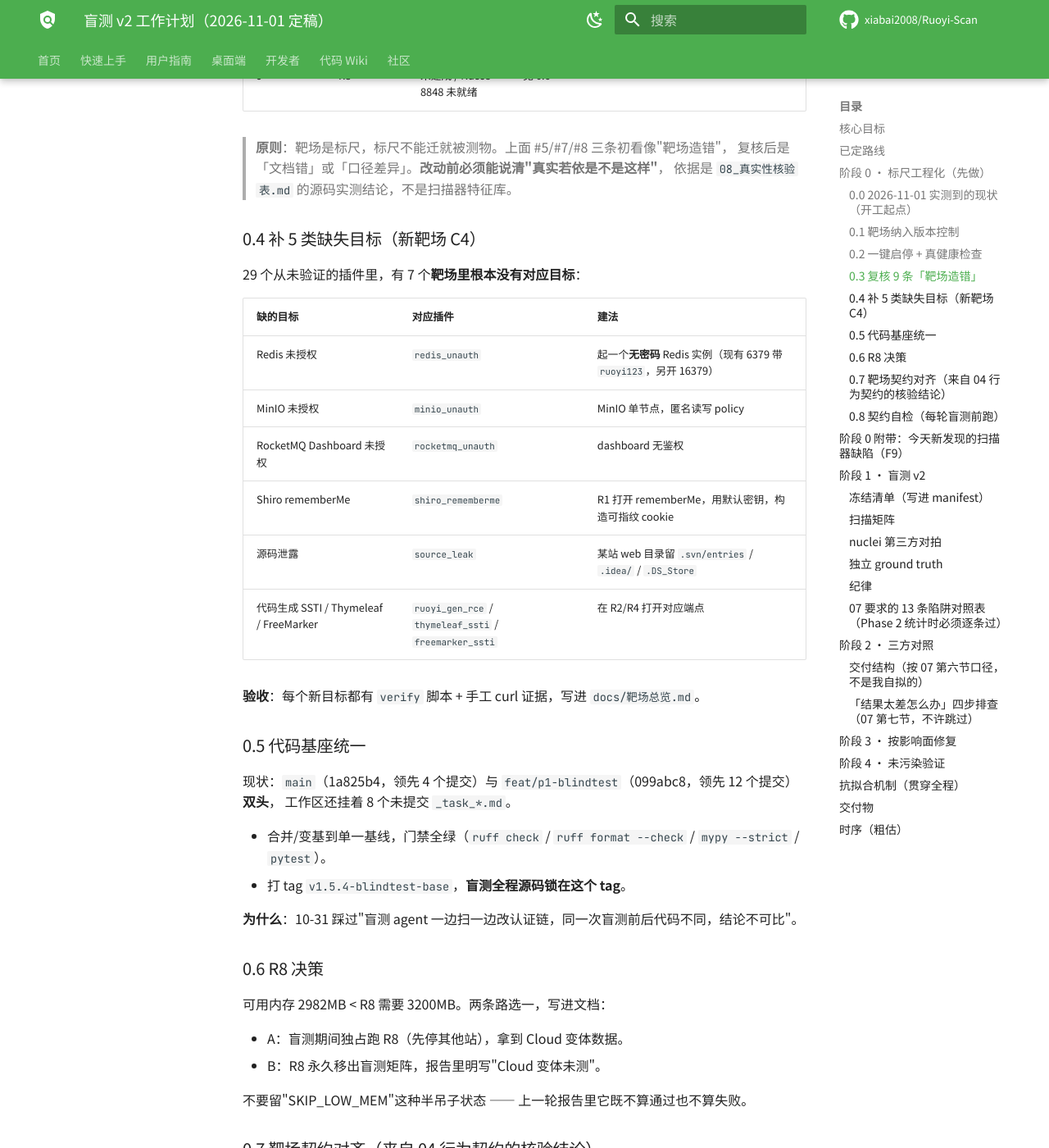
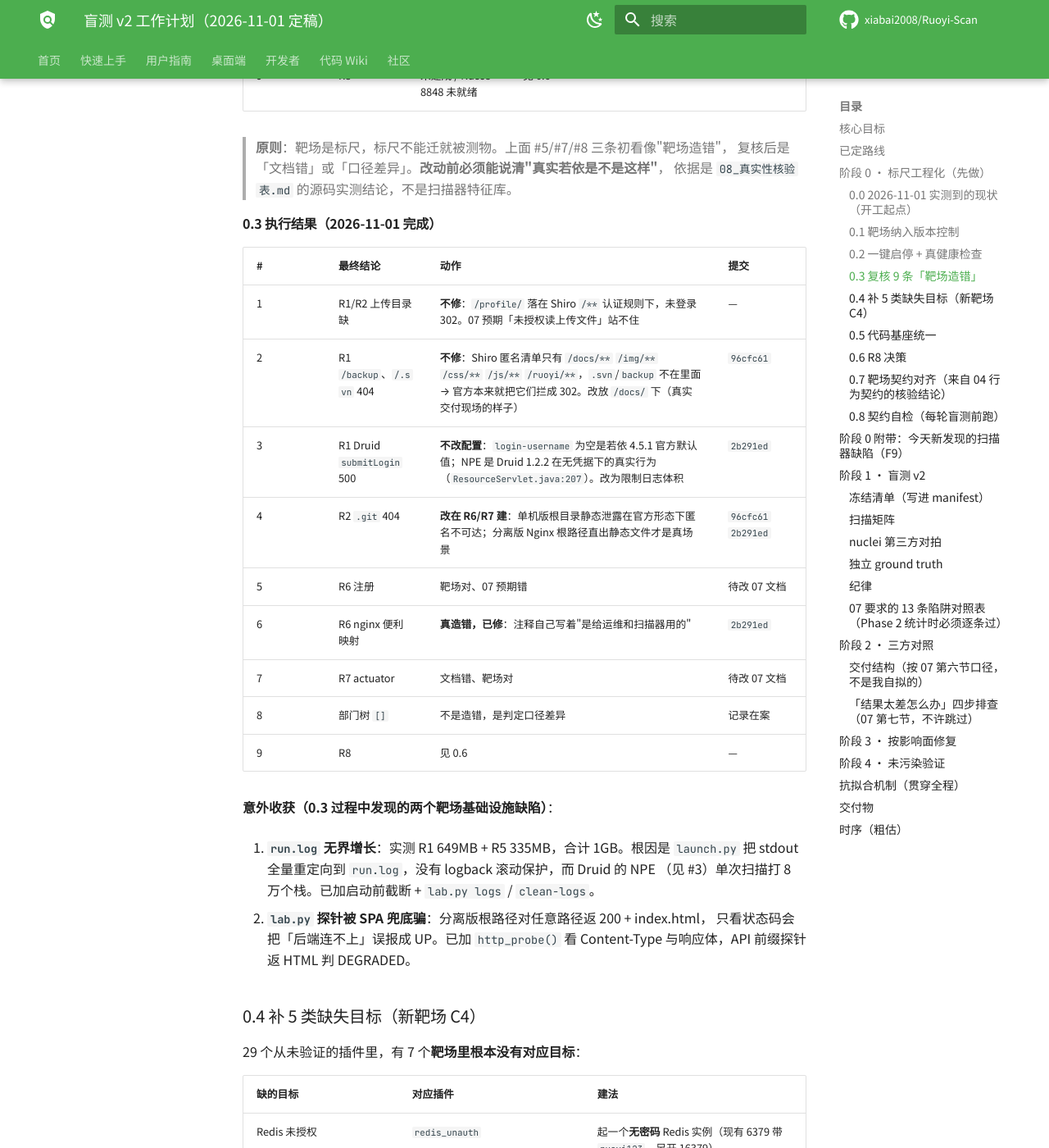
Before and after one commit to xiabai2008/ruoyi-scan, an MkDocs documentation site: the page built from docs/_plan_盲测v2_20261101.md, in a window 1280 px wide and 1400 px high, scrolled down 3050 px. Shown: the whole window at 82% size. Built offline with MkDocs 1.6.1 and Material for MkDocs 9.7.7, drawn with Linux system fonts in a browser that asks for light colours; comment, search, counter and statistics services are not loaded.

Commit message:
docs: 0.3 执行结果与两个靶场基础设施缺陷
9 条「造错」复核后只有 2 条真该修（#6 R6 nginx 便利映射已修、
#4 .git 改建在 R6/R7 分离版），其余是文档错、口径差异或官方真实行为。

过程中发现两个靶场基础设施缺陷并修复：
1. run.log 无界增长（实测 1GB）：launch.py 只重定向不轮转，
   而 Druid NPE 单次扫描打 8 万栈
2. lab.py 探针被 SPA 兜底骗：分离版根路径任意路径返 200 HTML，
   只看状态码会把后端已死的站报成 UP

Co-Authored-By: Claude Haiku 5.5 <noreply@anthropic.com>

```diff
--- a/docs/_plan_盲测v2_20261101.md
+++ b/docs/_plan_盲测v2_20261101.md
@@ -74,6 +74,30 @@ lab.py verify R1              # 断言：入口 200/302 + 后端端口监听 +
 > **原则**：靶场是标尺，标尺不能迁就被测物。上面 #5/#7/#8 三条初看像"靶场造错"，
 > 复核后是「文档错」或「口径差异」。**改动前必须能说清"真实若依是不是这样"**，
 > 依据是 `08_真实性核验表.md` 的源码实测结论，不是扫描器特征库。
+
+#### 0.3 执行结果（2026-11-01 完成）
+
+| # | 最终结论 | 动作 | 提交 |
+|---|---|---|---|
+| 1 | R1/R2 上传目录缺 | **不修**：`/profile/` 落在 Shiro `/**` 认证规则下，未登录 302。07 预期「未授权读上传文件」站不住 | — |
+| 2 | R1 `/backup`、`/.svn` 404 | **不修**：Shiro 匿名清单只有 `/docs/**` `/img/**` `/css/**` `/js/**` `/ruoyi/**`，`.svn`/`backup` 不在里面 → 官方本来就把它们拦成 302。改放 `/docs/` 下（真实交付现场的样子） | `96cfc61` |
+| 3 | R1 Druid `submitLogin` 500 | **不改配置**：`login-username` 为空是若依 4.5.1 官方默认值；NPE 是 Druid 1.2.2 在无凭据下的真实行为（`ResourceServlet.java:207`）。改为限制日志体积 | `2b291ed` |
+| 4 | R2 `.git` 404 | **改在 R6/R7 建**：单机版根目录静态泄露在官方形态下匿名不可达；分离版 Nginx 根路径直出静态文件才是真场景 | `96cfc61` `2b291ed` |
+| 5 | R6 注册 | 靶场对、07 预期错 | 待改 07 文档 |
+| 6 | R6 nginx 便利映射 | **真造错，已修**：注释自己写着"是给运维和扫描器用的" | `2b291ed` |
+| 7 | R7 actuator | 文档错、靶场对 | 待改 07 文档 |
+| 8 | 部门树 `[]` | 不是造错，是判定口径差异 | 记录在案 |
+| 9 | R8 | 见 0.6 | — |
+
+**意外收获（0.3 过程中发现的两个靶场基础设施缺陷）**：
+
+1. **`run.log` 无界增长**：实测 R1 649MB + R5 335MB，合计 1GB。根因是 `launch.py`
+   把 stdout 全量重定向到 `run.log`，没有 logback 滚动保护，而 Druid 的 NPE
+   （见 #3）单次扫描打 8 万个栈。已加启动前截断 + `lab.py logs` / `clean-logs`。
+
+2. **`lab.py` 探针被 SPA 兜底骗**：分离版根路径对任意路径返 200 + index.html，
+   只看状态码会把「后端连不上」误报成 UP。已加 `http_probe()` 看 Content-Type
+   与响应体，API 前缀探针返 HTML 判 DEGRADED。
 
 ### 0.4 补 5 类缺失目标（新靶场 C4）
 
```
